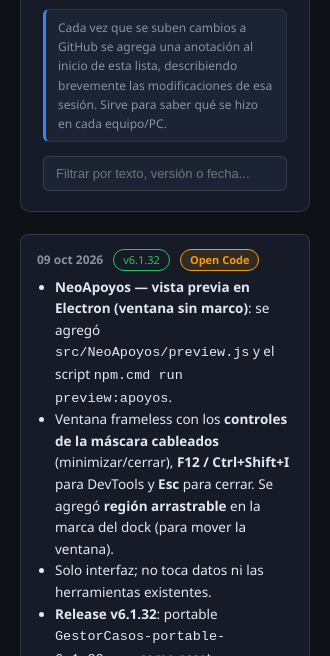
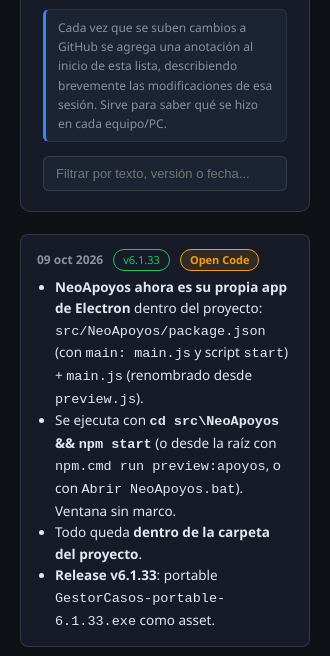
Before and after one commit to r0loplss/NeoGestor-6.1.1, an Electron app: page BITACORA.html in a window 330 px wide. Shown: the part 164-820 px from the top of the page. Drawn offline with Linux system fonts and the light colour scheme.

Commit message:
[Open Code] v6.1.33: NeoApoyos como app Electron propia (package.json + main.js), ejecutable con npm start

```diff
--- a/BITACORA.html
+++ b/BITACORA.html
@@ -133,6 +133,18 @@
     <div id="lista">
 
         <section class="entry">
+            <div class="enc"><span class="fecha">09 oct 2026</span><span class="ver">v6.1.33</span><span class="agente oc">Open Code</span></div>
+            <div class="desc">
+                <ul>
+                    <li><b>NeoApoyos ahora es su propia app de Electron</b> dentro del proyecto: <code>src/NeoApoyos/package.json</code> (con <code>main: main.js</code> y script <code>start</code>) + <code>main.js</code> (renombrado desde <code>preview.js</code>).</li>
+                    <li>Se ejecuta con <b><code>cd src\NeoApoyos</code> &amp;&amp; <code>npm start</code></b> (o desde la raíz con <code>npm.cmd run preview:apoyos</code>, o con <code>Abrir NeoApoyos.bat</code>). Ventana sin marco.</li>
+                    <li>Todo queda <b>dentro de la carpeta del proyecto</b>.</li>
+                    <li><b>Release v6.1.33</b>: portable <code>GestorCasos-portable-6.1.33.exe</code> como asset.</li>
+                </ul>
+            </div>
+        </section>
+
+        <section class="entry">
             <div class="enc"><span class="fecha">09 oct 2026</span><span class="ver">v6.1.32</span><span class="agente oc">Open Code</span></div>
             <div class="desc">
                 <ul>
--- a/package.json
+++ b/package.json
@@ -1,6 +1,6 @@
 {
   "name": "gestor-casos",
-  "version": "6.1.32",
+  "version": "6.1.33",
   "description": "Gestor de Casos Call Center v6",
   "repository": {
     "type": "git",
@@ -10,7 +10,7 @@
   "scripts": {
     "start": "electron .",
     "test": "node --test",
-    "preview:apoyos": "electron src/NeoApoyos/preview.js",
+    "preview:apoyos": "electron src/NeoApoyos",
     "build": "electron-builder --win --x64",
     "build:portable": "electron-builder --win portable --x64"
   },
```
Also changed, not shown: src/NeoApoyos/package.json (added, +10 -0 lines), src/NeoApoyos/main.js (renamed from src/NeoApoyos/preview.js), 1 other file.
